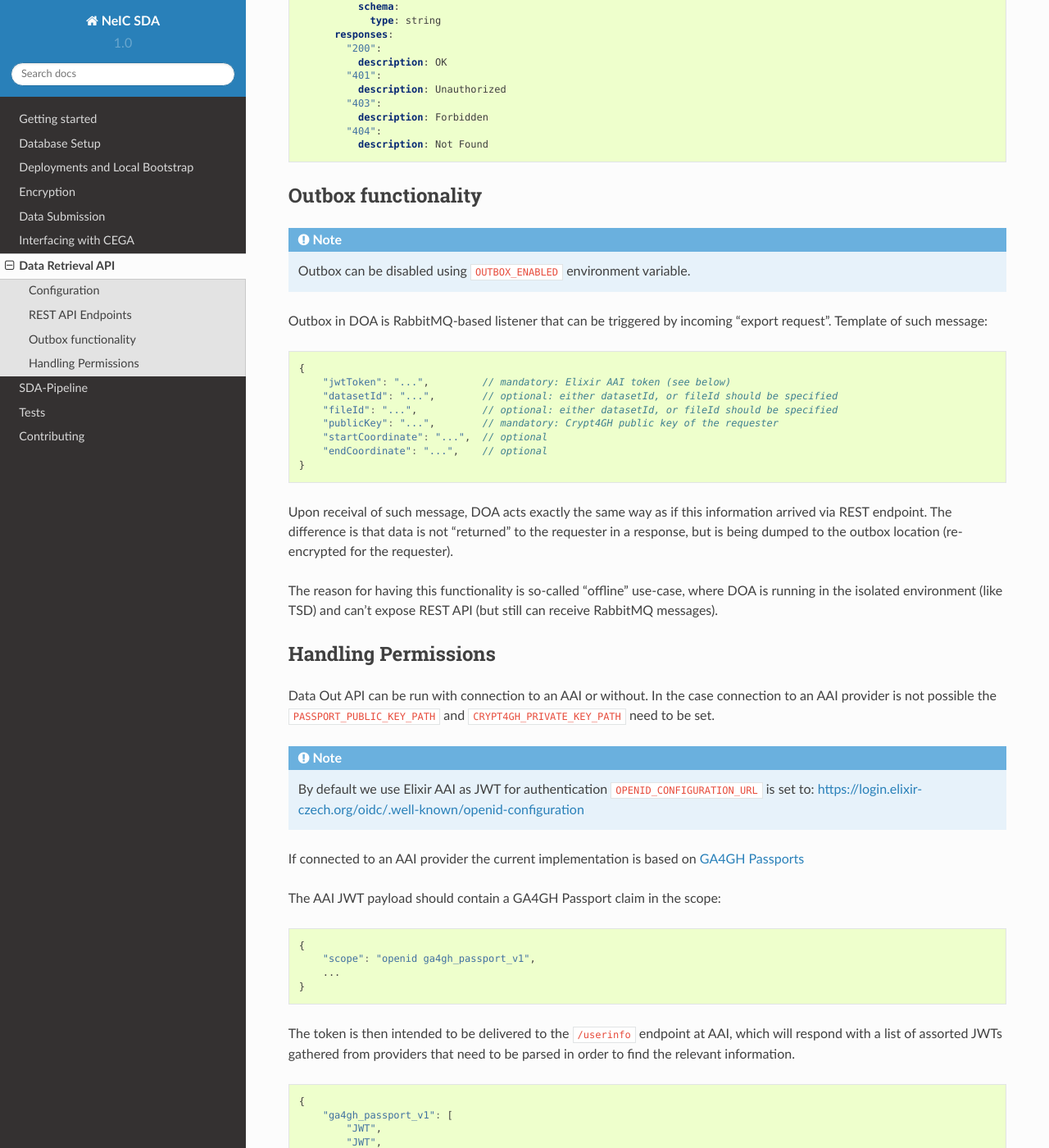
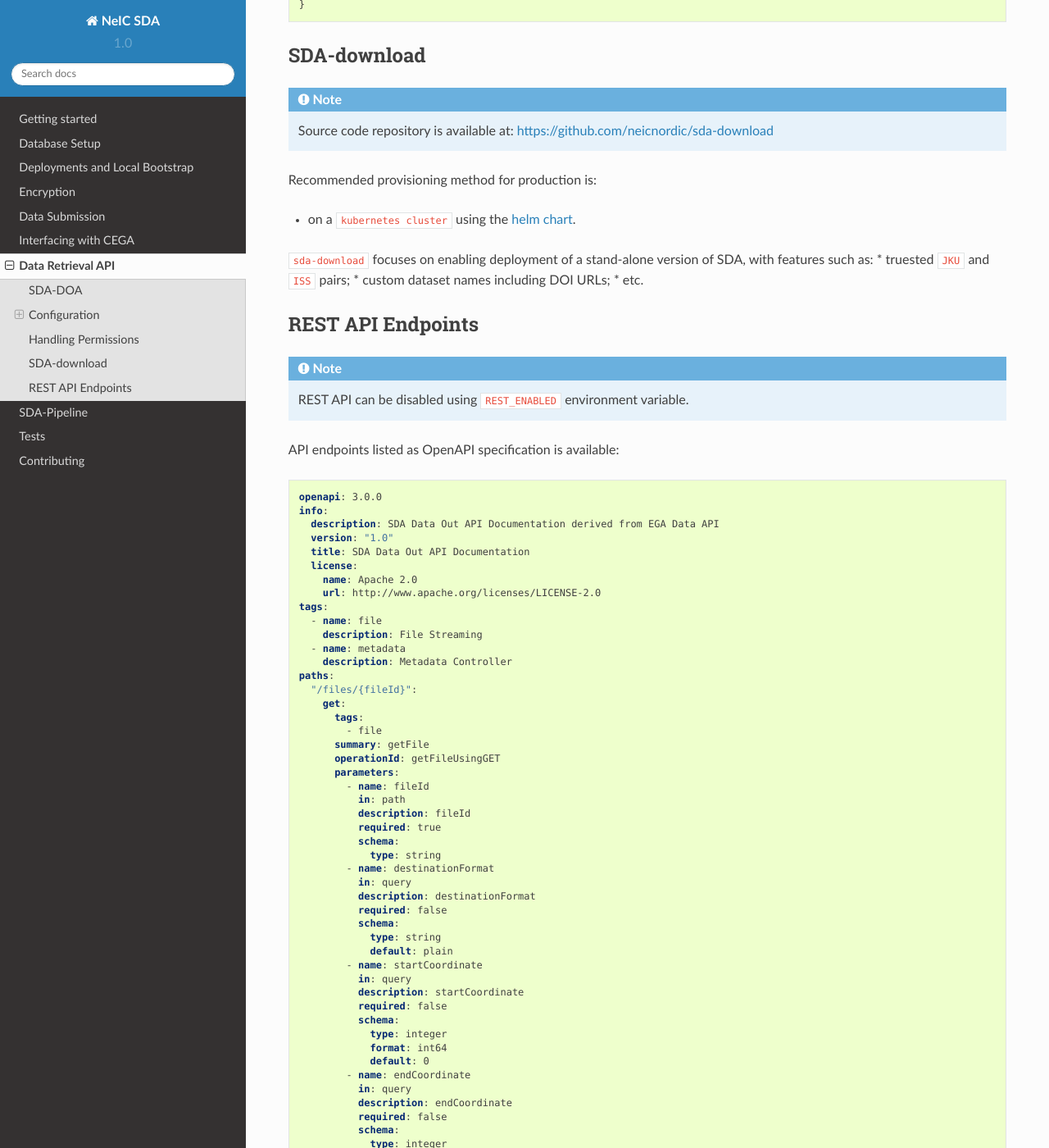
Before and after one commit to neicnordic/neic-sda, a Sphinx documentation site: the page built from docs/dataout.rst, in a window 1280 px wide and 1400 px high, scrolled down 3567 px. Shown: the whole window at 82% size. Built offline with Sphinx 7.4.7 and the Read the Docs theme 2.0.0, drawn with Linux system fonts in a browser that asks for light colours; some of the changed text lies outside the part shown.

Commit message:
add information about sda-download

```diff
--- a/docs/dataout.rst
+++ b/docs/dataout.rst
@@ -3,7 +3,12 @@
 Data Retrieval API
 ==================
 
-.. note:: Source code repository for Data Out API is available at: https://github.com/neicnordic/sda-doa
+.. note:: We maintain two Data Out API solutions, for which REST APIs are the same.
+
+SDA-DOA
+-------
+
+.. note:: Source code repository is available at: https://github.com/neicnordic/sda-doa
 
 Configuration
 -------------
@@ -82,18 +87,8 @@ Configuration
 | ``LOGSTASH_PORT``                      |                                                                      | Port of the Logstash instance (if any)             |
 +----------------------------------------+----------------------------------------------------------------------+----------------------------------------------------+
 
-REST API Endpoints
-------------------
-
-.. note:: REST API can be disabled using ``REST_ENABLED`` environment variable.
-
-API endpoints listed as OpenAPI specification is available:
-
-.. literalinclude::  ./static/doa-api.yml
-    :language: yaml
-
 Outbox functionality
---------------------
+~~~~~~~~~~~~~~~~~~~~
 
 .. note:: Outbox can be disabled using ``OUTBOX_ENABLED`` environment variable.
 
@@ -171,3 +166,31 @@ Dataset permissions are read from GA4GH RI claims of the type "ControlledAccessG
             "expires": 1577836800
         }
     }
+
+
+SDA-download
+------------
+
+.. note:: Source code repository is available at: https://github.com/neicnordic/sda-download
+
+
+Recommended provisioning method for production is:
+
+* on a ``kubernetes cluster`` using the `helm chart <https://github.com/neicnordic/sda-helm/>`_.
+
+
+``sda-download`` focuses on enabling deployment of a stand-alone version of SDA, with features such as:
+* truested ``JKU`` and ``ISS`` pairs;
+* custom dataset names including DOI URLs;
+* etc.
+
+
+REST API Endpoints
+------------------
+
+.. note:: REST API can be disabled using ``REST_ENABLED`` environment variable.
+
+API endpoints listed as OpenAPI specification is available:
+
+.. literalinclude::  ./static/doa-api.yml
+    :language: yaml
```
